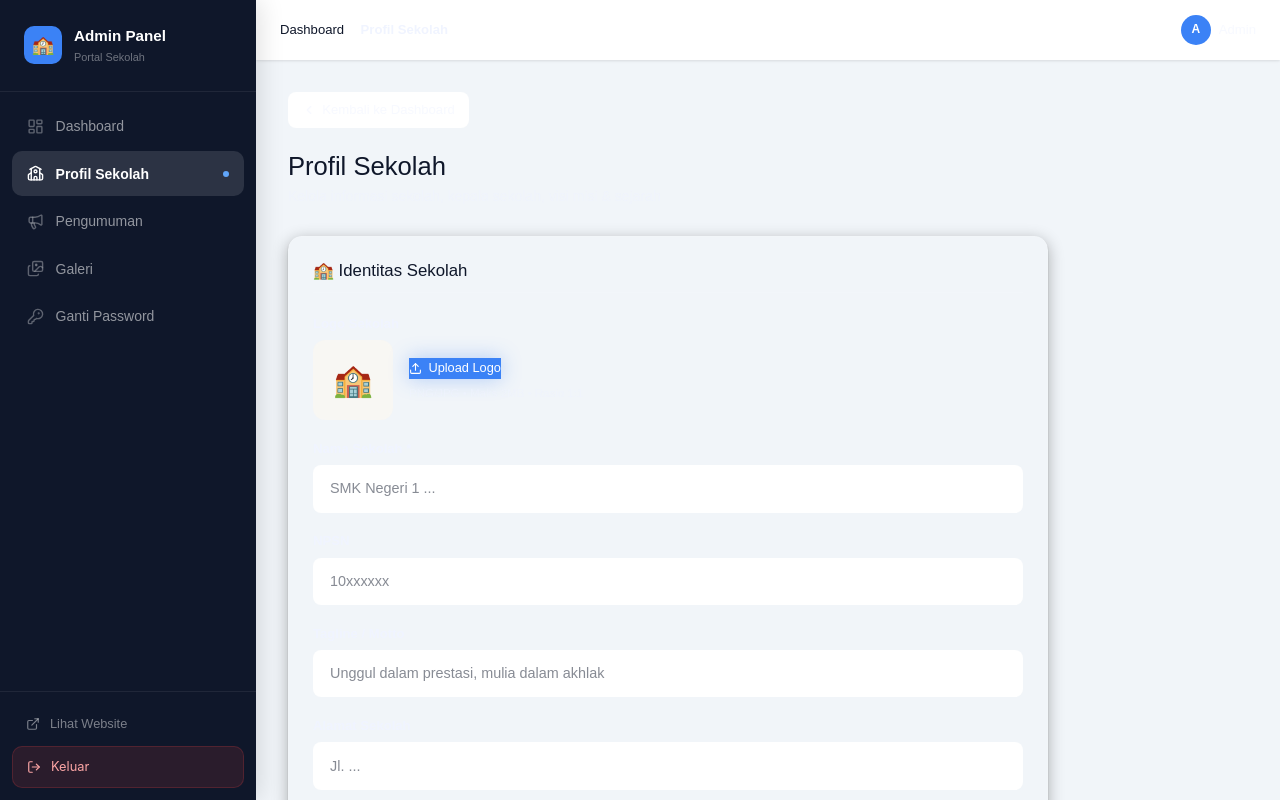
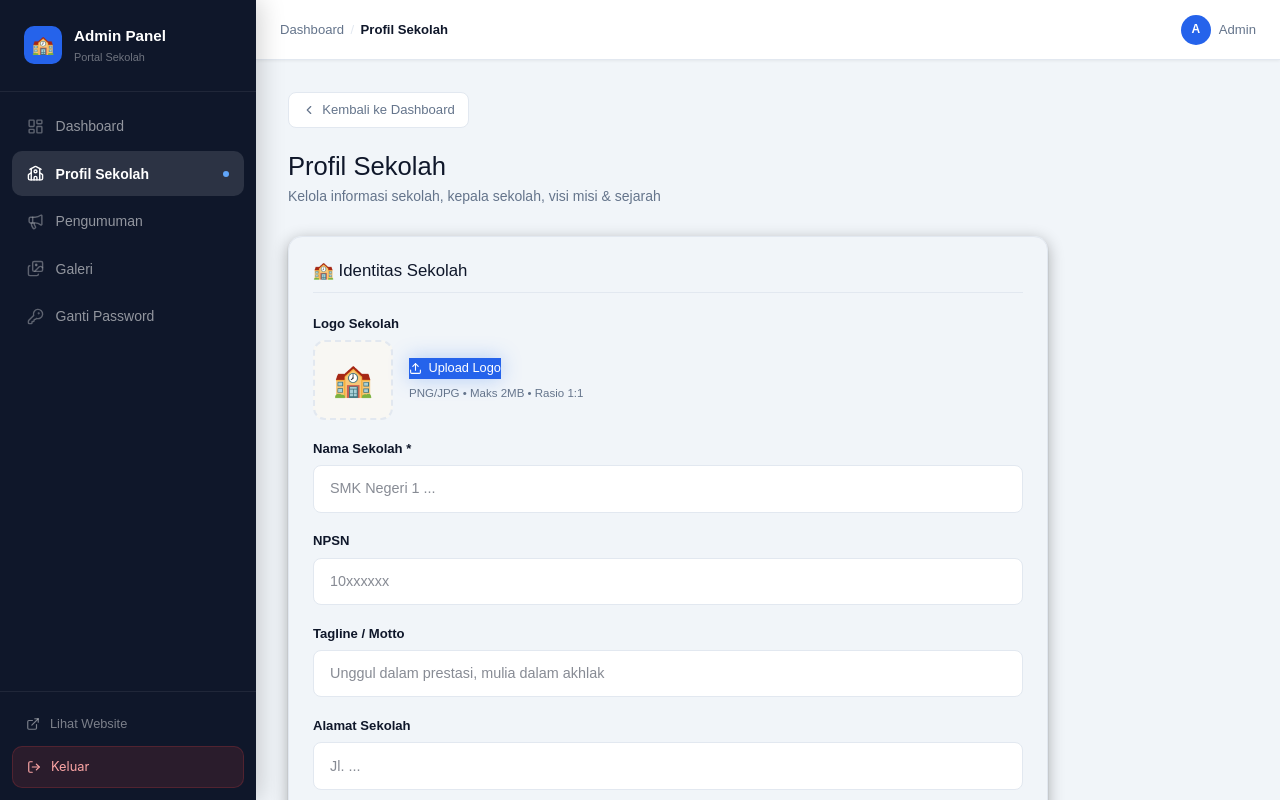
Before and after one commit to smkntinut2026-lgtm/portal-sekolah, a Next.js app: page /admin/profil in a window 1280 px wide. Shown: the top 800 px of the page. Built offline with nearby package versions, Linux system fonts and the light colour scheme; no server answers; the database is empty; sample sign-in values are in the browser's storage.

Commit message:
Update layout.tsx

```diff
--- a/app/admin/layout.tsx
+++ b/app/admin/layout.tsx
@@ -35,15 +35,15 @@ export default function AdminLayout({ children }: { children: React.ReactNode })
   const current = MENU.find(m => m.href === pathname)
 
   return (
-      <div style={{ display: 'flex', minHeight: '100vh', background: '#f1f5f9', color: '#0f172a' }}>
+      <div className="admin-root" style={{ display: 'flex', minHeight: '100vh', background: '#f1f5f9', color: '#0f172a' }}>
 
       {/* Sidebar */}
       <aside style={{
-        width: 256, background: 'var(--primary)', color: 'white',
+        width: 256, background: '#0f172a', color: 'white',
         display: 'flex', flexDirection: 'column',
         position: 'fixed', top: 0, bottom: 0, left: 0, zIndex: 50,
         transition: 'transform 0.3s cubic-bezier(0.4,0,0.2,1)',
-        boxShadow: '4px 0 24px rgba(0,0,0,0.12)'
+        boxShadow: '4px 0 24px rgba(0,0,0,0.18)'
       }} className="admin-sidebar">
 
         {/* Brand */}
@@ -106,24 +106,24 @@ export default function AdminLayout({ children }: { children: React.ReactNode })
       <div style={{ flex: 1, marginLeft: 256, display: 'flex', flexDirection: 'column' }} className="admin-main">
 
         {/* Topbar */}
-        <header style={{ background: 'white', borderBottom: '1px solid var(--border)', padding: '0 1.5rem', height: 60, display: 'flex', alignItems: 'center', justifyContent: 'space-between', position: 'sticky', top: 0, zIndex: 30, boxShadow: 'var(--shadow-sm)' }}>
+        <header style={{ background: 'white', borderBottom: '1px solid #e2e8f0', padding: '0 1.5rem', height: 60, display: 'flex', alignItems: 'center', justifyContent: 'space-between', position: 'sticky', top: 0, zIndex: 30, boxShadow: '0 1px 3px rgba(0,0,0,0.06)' }}>
           <div style={{ display: 'flex', alignItems: 'center', gap: '0.75rem' }}>
             <button onClick={() => setSidebarOpen(s => !s)}
-              style={{ background: 'none', border: 'none', cursor: 'pointer', color: 'var(--text-muted)', display: 'none', padding: '0.25rem' }}
+              style={{ background: 'none', border: 'none', cursor: 'pointer', color: '#64748b', display: 'none', padding: '0.25rem' }}
               className="sidebar-toggle">
               {sidebarOpen ? <X size={20} /> : <Menu size={20} />}
             </button>
             {/* Breadcrumb */}
             <nav style={{ display: 'flex', alignItems: 'center', gap: '0.4rem', fontSize: '0.82rem' }}>
-              <Link href="/admin/dashboard" style={{ color: 'var(--text-light)', textDecoration: 'none' }}>Dashboard</Link>
+              <Link href="/admin/dashboard" style={{ color: '#64748b', textDecoration: 'none' }}>Dashboard</Link>
               {current && current.href !== '/admin/dashboard' && (
-                <><span style={{ color: 'var(--border)' }}>/</span><span style={{ color: 'var(--text)', fontWeight: 600 }}>{current.label}</span></>
+                <><span style={{ color: '#e2e8f0' }}>/</span><span style={{ color: '#0f172a', fontWeight: 600 }}>{current.label}</span></>
               )}
             </nav>
           </div>
           <div style={{ display: 'flex', alignItems: 'center', gap: '0.5rem' }}>
-            <div style={{ width: 30, height: 30, borderRadius: '50%', background: 'var(--accent)', color: 'white', display: 'flex', alignItems: 'center', justifyContent: 'center', fontSize: '0.75rem', fontWeight: 700 }}>A</div>
-            <span style={{ fontSize: '0.82rem', color: 'var(--text-muted)', fontWeight: 500 }}>Admin</span>
+            <div style={{ width: 30, height: 30, borderRadius: '50%', background: '#2563eb', color: 'white', display: 'flex', alignItems: 'center', justifyContent: 'center', fontSize: '0.75rem', fontWeight: 700 }}>A</div>
+            <span style={{ fontSize: '0.82rem', color: '#64748b', fontWeight: 500 }}>Admin</span>
           </div>
         </header>
 
@@ -132,9 +132,9 @@ export default function AdminLayout({ children }: { children: React.ReactNode })
           {pathname !== '/admin/dashboard' && (
             <div style={{ marginBottom: '1.5rem' }}>
               <Link href="/admin/dashboard"
-                style={{ display: 'inline-flex', alignItems: 'center', gap: '0.4rem', color: 'var(--text-muted)', fontSize: '0.82rem', textDecoration: 'none', padding: '0.4rem 0.8rem', borderRadius: 8, border: '1.5px solid var(--border)', background: 'white', fontWeight: 500, transition: 'all 0.15s' }}
-                onMouseEnter={e => { const el = e.currentTarget as HTMLElement; el.style.color = 'var(--accent)'; el.style.borderColor = 'var(--accent)' }}
-                onMouseLeave={e => { const el = e.currentTarget as HTMLElement; el.style.color = 'var(--text-muted)'; el.style.borderColor = 'var(--border)' }}>
+                style={{ display: 'inline-flex', alignItems: 'center', gap: '0.4rem', color: '#64748b', fontSize: '0.82rem', textDecoration: 'none', padding: '0.4rem 0.8rem', borderRadius: 8, border: '1.5px solid #e2e8f0', background: 'white', fontWeight: 500, transition: 'all 0.15s' }}
+                onMouseEnter={e => { const el = e.currentTarget as HTMLElement; el.style.color = '#2563eb'; el.style.borderColor = '#2563eb' }}
+                onMouseLeave={e => { const el = e.currentTarget as HTMLElement; el.style.color = '#64748b'; el.style.borderColor = '#e2e8f0' }}>
                 <ChevronLeft size={14} /> Kembali ke Dashboard
               </Link>
             </div>
```
